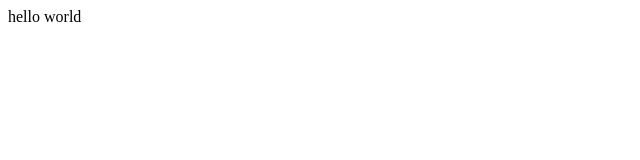
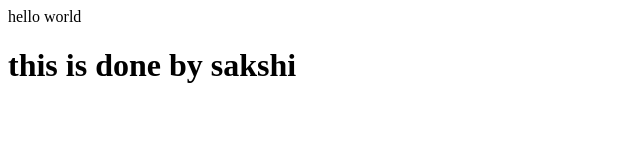
Before and after one commit to MayuLokhande/mayura, a plain HTML site: page index.html in a window 1280 px wide. Shown: the whole page, without its empty margins (0-640 px from the left). Drawn offline with Linux system fonts and the light colour scheme.

Commit message:
this is done by sakshi

```diff
--- a/index.html
+++ b/index.html
@@ -1 +1,2 @@
 <p>hello world</p>
+<h1>this is done by sakshi</h1>
```
